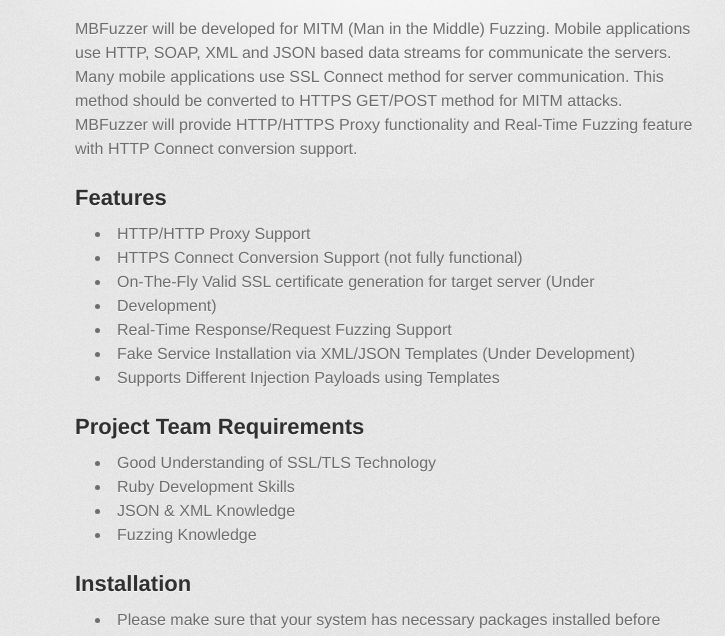
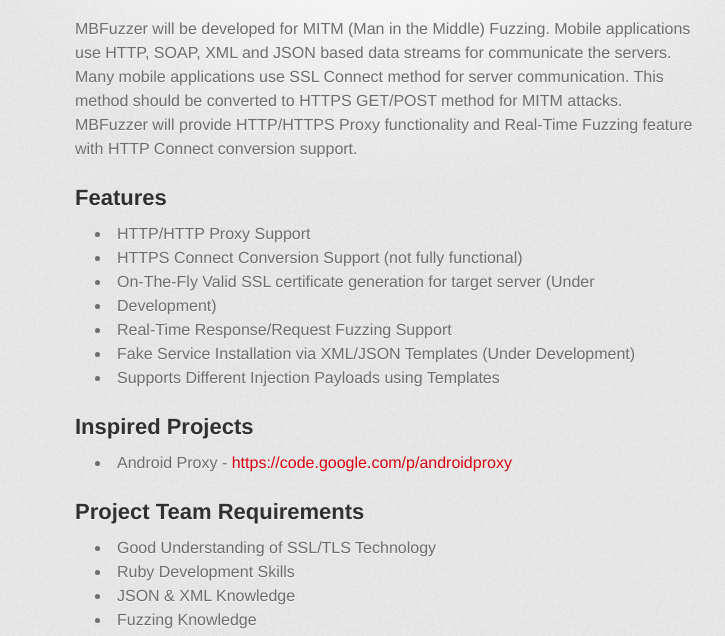
Before and after one commit to YakindanEgitim/mbfuzzer, a plain HTML site: page index.html in a window 1280 px wide. Shown: the part 394-1030 px from the top of the page, without its empty margins (255-980 px from the left). Drawn offline with Linux system fonts and the light colour scheme; a web font is replaced by a local one.

```diff
--- a/index.html
+++ b/index.html
@@ -49,6 +49,12 @@
 <li>Real-Time Response/Request Fuzzing Support</li>
 <li>Fake Service Installation via XML/JSON Templates (Under Development)</li>
 <li>Supports Different Injection Payloads using Templates</li>
+</ul><h2>
+<a name="inspired-projects" class="anchor" href="#inspired-projects"><span class="octicon octicon-link"></span></a>Inspired Projects</h2>
+
+<ul>
+<li>Android Proxy - <a href="https://code.google.com/p/androidproxy">https://code.google.com/p/androidproxy</a>
+</li>
 </ul><h2>
 <a name="project-team-requirements" class="anchor" href="#project-team-requirements"><span class="octicon octicon-link"></span></a>Project Team Requirements</h2>
 
```
Also changed, not shown: params.json (+1 -1 lines).
